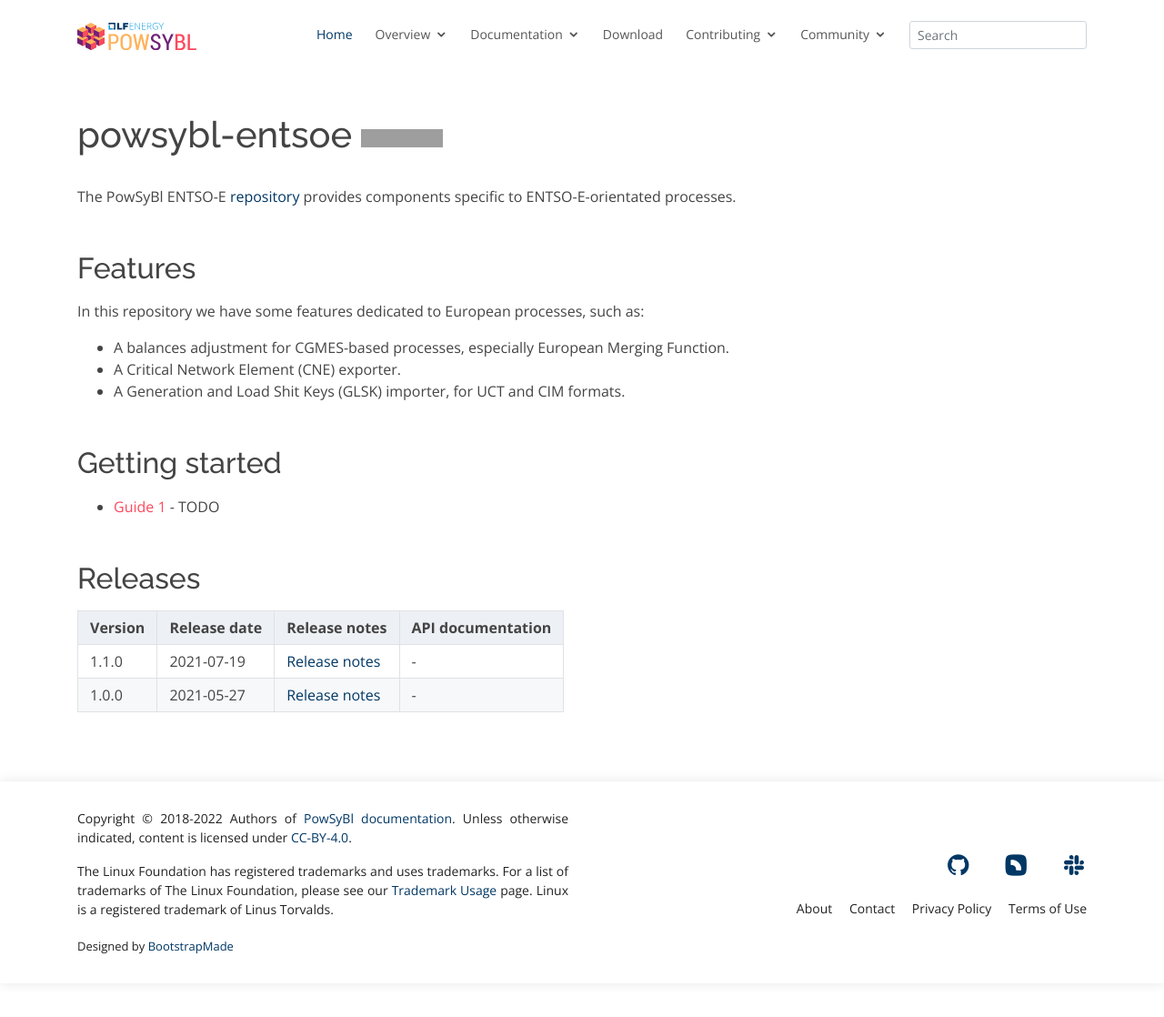
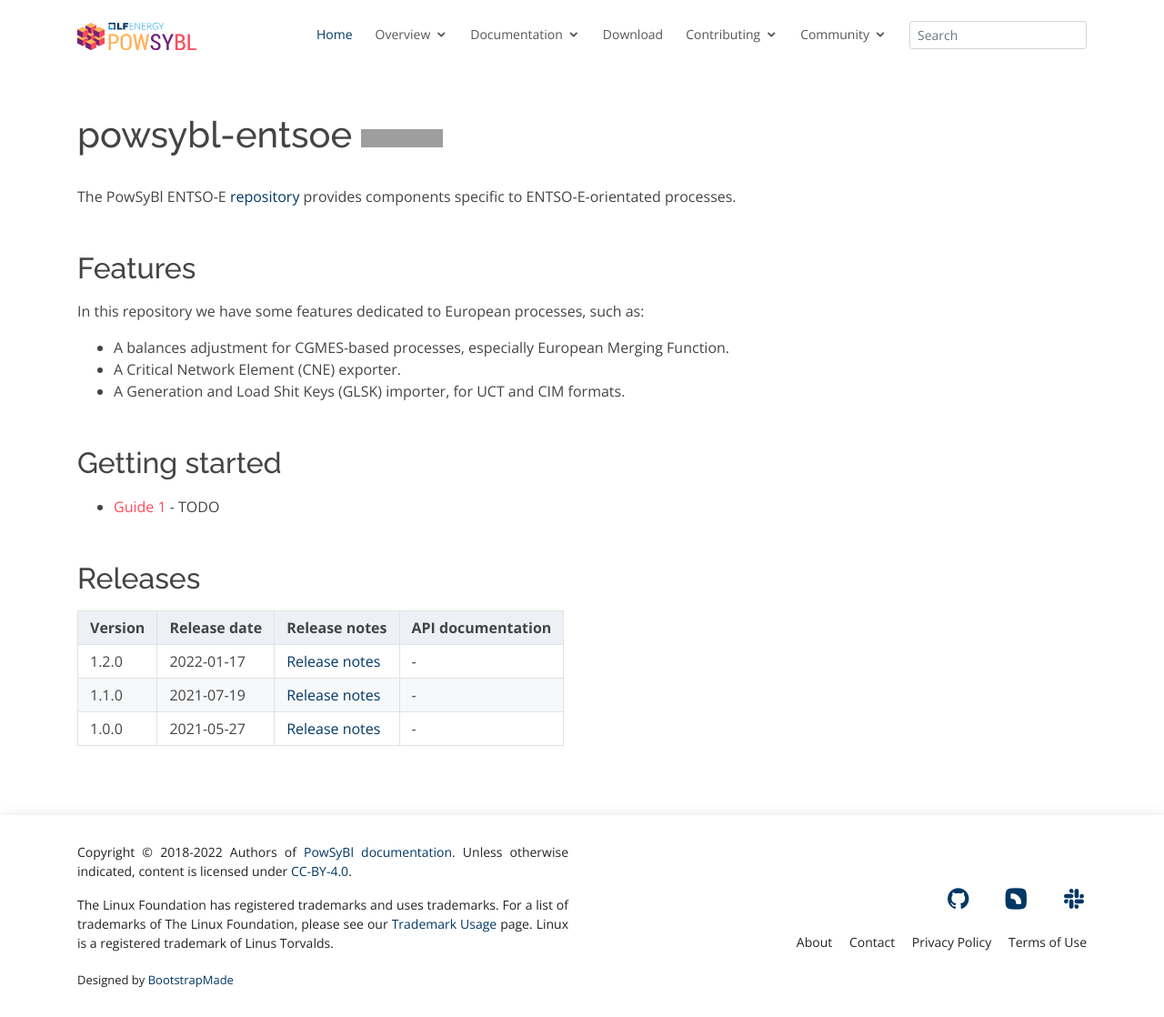
Before and after one commit to powsybl/powsybl.github.io, a Jekyll site: the page built from pages/documentation/developer/repositories/powsybl-entsoe.md, in a window 1280 px wide and 1118 px high. Shown: the whole window at 91% size. Built offline with Jekyll 4.4.1, drawn with Linux system fonts in a browser that asks for light colours; our own code applies the rules of GitHub Pages for plain Markdown files; grey boxes are pictures that could not be loaded.

Commit message:
Update entsoe
Signed-off-by: Florian Dupuy <florian.dupuy@rte-france.com>

```diff
--- a/pages/documentation/developer/repositories/powsybl-entsoe.md
+++ b/pages/documentation/developer/repositories/powsybl-entsoe.md
@@ -16,5 +16,6 @@
 
 | Version | Release date | Release notes | API documentation |
 | ------- | ------------ | ------------- | ----------------- |
+| 1.2.0 | 2022-01-17 | [Release notes](https://github.com/powsybl/powsybl-entsoe/releases/tag/v1.2.0) | - |
 | 1.1.0 | 2021-07-19 | [Release notes](https://github.com/powsybl/powsybl-entsoe/releases/tag/v1.1.0) | - |
 | 1.0.0 | 2021-05-27 | [Release notes](https://github.com/powsybl/powsybl-entsoe/releases/tag/v1.0.0) | - |
```
